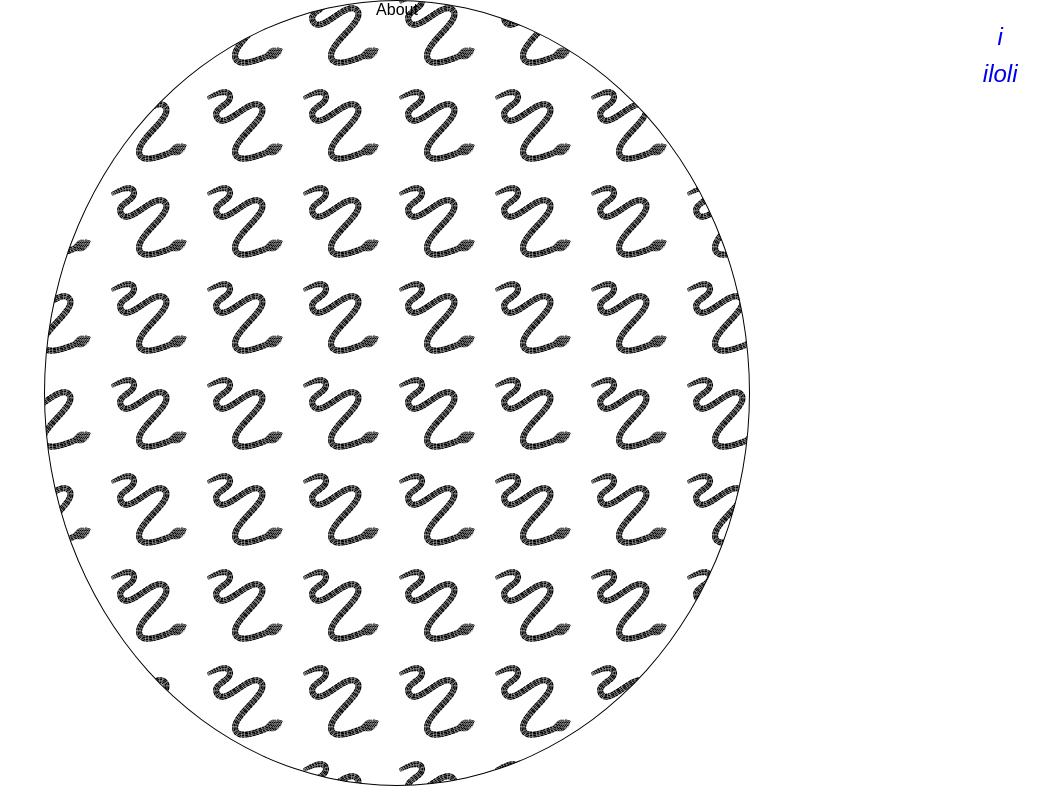
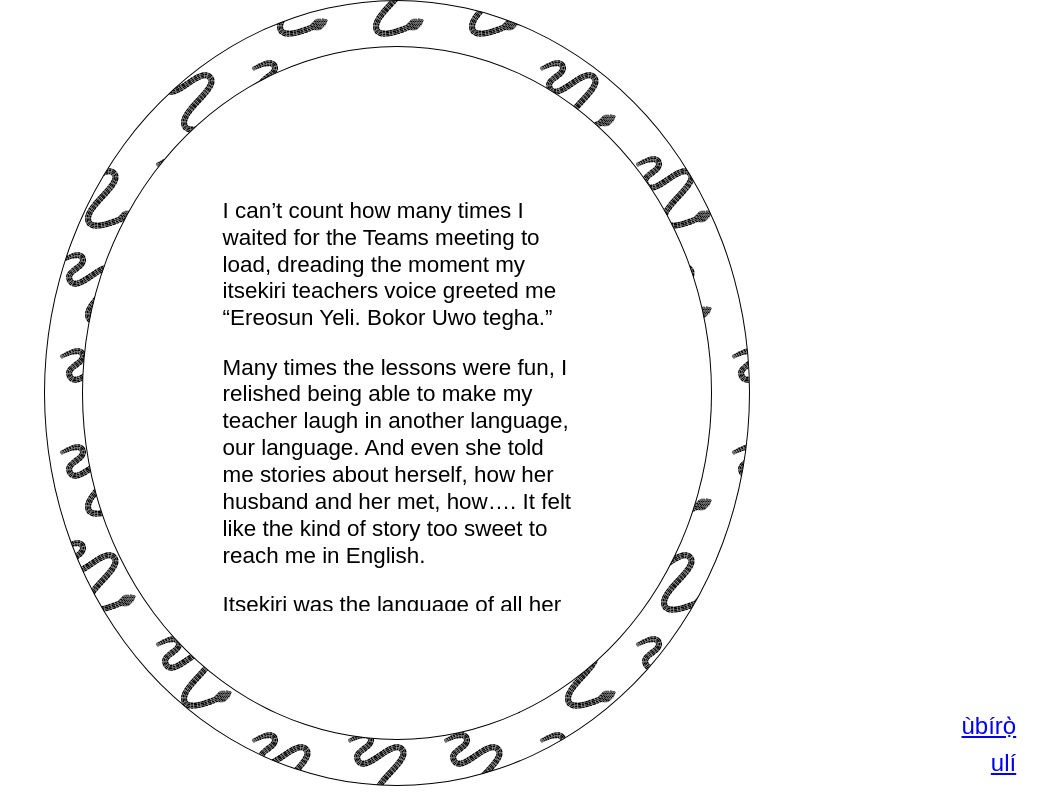
Before and after one commit to oa495/ojo-kan, a Vue app: page /about in a window 1280 px wide. Shown: the whole page, without its empty margins (243-1280 px from the left). Built offline with nearby package versions, Linux system fonts and the light colour scheme; a web font is replaced by a local one.

Commit message:
About page

```diff
--- a/src/App.vue
+++ b/src/App.vue
@@ -6,8 +6,8 @@
 <template>
   <router-view></router-view>
   <nav>
-    <router-link class="link" to="/about">i</router-link>
-    <router-link class="link" to="/">iloli</router-link>
+    <router-link class="nav-link" to="/about" title="question">ùbírọ̀</router-link>
+    <router-link class="nav-link" to="/" title="home">ulí</router-link>
   </nav>
 </template>
 
@@ -53,26 +53,88 @@
 
 nav {
   position: absolute;
-  top: 1rem;
+  bottom: 1rem;
   right: 1rem;
   font-size: 1.5rem;
   color: black;
 }
 
-.link {
-  text-decoration: none;
+a {
   height: 2rem;
   width: 2rem;
-  display: flex;
-  align-items: center;
-  justify-content: center;
   margin: 0.2em;
-  font-style: italic;
   font-weight: 500;
   transition: all 0.3s ease-in-out;
 }
 
-.about-link:hover {
+a:hover {
+  font-style: italic;
   transform: translateY(0.2em);
 }
+
+a:visited, a:active, a:focus {
+  color: black;
+}
+
+.nav-link {
+  display: flex;
+  align-items: center;
+  justify-content: right;
+}
+
+button {
+  all: unset;
+  cursor: pointer;
+  width: 100%;
+  height: auto;
+  display: block;
+  font-weight: 300;
+  transition: all 0.3s ease-in-out;
+}
+
+main {
+  font-weight: 400;
+  font-style: normal;
+  font-size: 1.4rem;
+  line-height: 1.2;
+  overflow-y: scroll;
+  max-width: 80%;
+  max-height: 75%;
+  scrollbar-color: black transparent;
+  scrollbar-width: thin;
+  margin: 6rem;
+}
+
+main p {
+  padding: 0 0.5em;
+}
+
+.circle {
+  height: 80%;
+  width: 80%;
+  border: 1px solid;
+  border-radius: 50%;
+  background-color: white;
+  position: relative;
+  margin: auto;
+  padding: 2em;
+  display: flex;
+  align-items: center;
+  justify-content: center;
+  flex-direction: column;
+}
+
+button {
+  cursor: pointer;
+  padding: 0.5rem;
+  width: fit-content;
+  background-color: white;
+  border: 1px dashed black;
+}
+
+button:hover {
+  background-color: black;
+  color: white;
+}
+
 </style>
--- a/src/views/AboutView.vue
+++ b/src/views/AboutView.vue
@@ -1,3 +1,33 @@
 <template>
-    About
-    </template>
+    <div class="circle">
+        <main>
+            <p>I can’t count how many times I waited for the Teams meeting to load, dreading the moment my itsekiri teachers voice greeted me “Ereosun Yeli. Bokor Uwo tegha.”</p>
+
+            <p>Many times the lessons were fun, I relished being able to make my teacher laugh in another language, our language. And even she told me stories about herself, how her husband and her met, how…. It felt like the kind of story too sweet to reach me in English. </p>
+
+            <p>Itsekiri was the language of all her days but for me it was the language of secrets of my mom telling me something she didn’t a t anyone else to hear, it was the language I strained to understand listening on the phone with my grandmother. It was slowly becoming the language of comfort of tenderness. There is nothing like my mother saying suduyemi or otormi to na to me. But It might never become my language of quickness, of ease. </p>
+
+            <p>Sometimes when I would wait for my itsekiri teachers greeting I would grimace I would reschedule. When I was already having a particularly bad day or week the language lessons felt inconvenient and at worst reminders of my incompetence or of how much was outside my control. Of regret, of how there are somethings that happen too late. I won’t ever learn this I think. This is pointless. When she finishes a sentence sometimes I would feel like crying because I had no idea. None. Of what she was saying. IT was to me another language, as inaccessible and foreign as someone speaking in French. </p>
+
+            <p>Sometimes those lessons would start and end in frustration but most times theft would be a turn, a word that rises up and catches my comprehension like a bird scooping a leaping fish. And I would understand that word. And using context I would understand the sentence I would understand what she was trying to tell me. The message would come through. </p>
+
+            <p>Like gossip. Even without hearing it all, you can get a sense of what’s been told, the essence of the matter. </p>
+
+            <p>On the days that still start with frustration I remind myself it’s about if the story makes its way to you. When you write or read anyway it’s not that the seytnged and the paragraphs snd the story makes its way to you exactly as the author thought it. The specific emotion coming through the words like a head out of water, when you finish a story you pick up bits and pieces of what’s being put down, and you come away with something. Urun bobo kpira ti wo give it time. </p>
+
+            <p>I want to say lastly, modorkpe to my Itsekiri teacher for her patience with me.</p>
+
+           <a class="signature"href="https://omayeli.com/" target="_blank">- Ọmayẹli</a>
+        </main>
+    </div>
+</template>
+
+<style scoped>
+.signature {
+    font-weight: 500;
+    font-style: italic;
+    text-align: right;
+    float: right;
+    width: fit-content;
+}
+</style>
--- a/src/views/HomeView.vue
+++ b/src/views/HomeView.vue
@@ -171,47 +171,6 @@
   font-weight: 300;
 }
 
-button {
-  all: unset;
-  cursor: pointer;
-  width: 100%;
-  height: auto;
-  display: block;
-  font-weight: 300;
-  transition: all 0.3s ease-in-out;
-}
-
-main {
-  font-weight: 400;
-  font-style: normal;
-  font-size: 1.4rem;
-  line-height: 1.2;
-  overflow-y: scroll;
-  max-width: 80%;
-  max-height: 75%;
-  scrollbar-color: black transparent;
-  scrollbar-width: thin;
-  margin: 6rem;
-}
-
-main p {
-  padding: 0 0.5em;
-}
-
-.circle {
-  height: 80%;
-  width: 80%;
-  border: 1px solid;
-  border-radius: 50%;
-  background-color: white;
-  position: relative;
-  margin: auto;
-  padding: 2em;
-  display: flex;
-  align-items: center;
-  justify-content: center;
-}
-
 fieldset {
   margin: 1rem;
   padding: .5rem;
@@ -228,18 +187,6 @@
   margin-left: .5rem;
 }
 
-button {
-  cursor: pointer;
-  padding: 0.5rem;
-  width: fit-content;
-  background-color: white;
-  border: 1px dashed black;
-}
-
-button:hover {
-  background-color: black;
-  color: white;
-}
 
 fieldset button {
   margin-top: 1rem;
```
